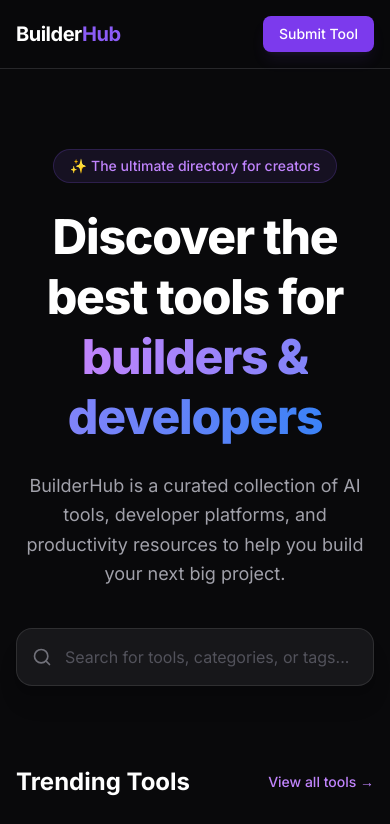
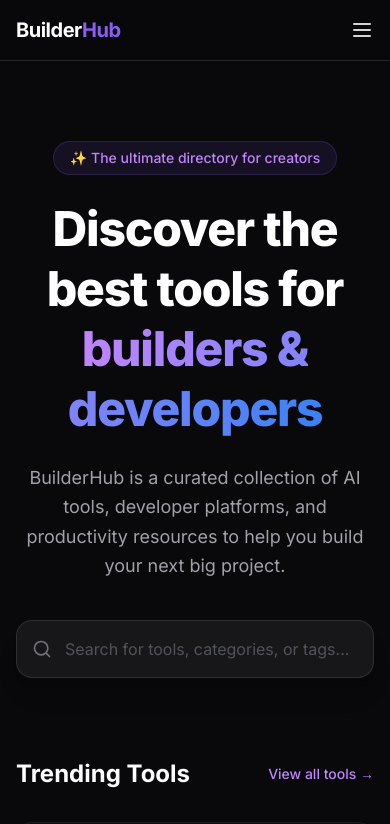
Before and after one commit to realmasin/builderhub, a Next.js app: page / in a window 390 px wide. Shown: the top 824 px of the page. Built offline with nearby package versions, Linux system fonts and the light colour scheme.

Commit message:
Update Navbar.tsx

```diff
--- a/src/components/shared/Navbar.tsx
+++ b/src/components/shared/Navbar.tsx
@@ -1,31 +1,43 @@
+"use client";
 import Link from "next/link";
-import { Search } from "lucide-react";
+import { Menu, X } from "lucide-react";
+import { useState } from "react";
 
 export default function Navbar() {
+  const [isOpen, setIsOpen] = useState(false);
+
   return (
     <nav className="w-full border-b border-zinc-800 p-4 backdrop-blur-md sticky top-0 z-50 bg-[#09090b]/90">
       <div className="max-w-6xl mx-auto flex justify-between items-center">
-
-        {/* Logo */}
         <Link href="/" className="text-xl font-bold tracking-tight text-white hover:opacity-80 transition-opacity">
           Builder<span className="text-purple-500">Hub</span>
         </Link>
 
-        {/* Navigation Links */}
+        {/* Desktop Menu */}
         <div className="hidden md:flex items-center gap-6 text-sm font-medium text-zinc-300">
-          <Link href="/tools" className="hover:text-purple-400 transition-colors">Explore Tools</Link>
+          <Link href="/tools" className="hover:text-purple-400 transition-colors">Explore</Link>
           <Link href="/about" className="hover:text-purple-400 transition-colors">About Us</Link>
           <Link href="/favorites" className="hover:text-purple-400 transition-colors">Favorites</Link>
+          <Link href="/submit" className="bg-purple-600 hover:bg-purple-700 text-white px-4 py-2 rounded-lg transition-colors shadow-lg shadow-purple-500/10">
+            Submit Tool
+          </Link>
         </div>
 
-        {/* Submit Button */}
-        <Link
-          href="/submit"
-          className="bg-purple-600 hover:bg-purple-700 text-white px-4 py-2 rounded-lg text-sm font-medium transition-colors shadow-lg shadow-purple-500/10"
-        >
-          Submit Tool
-        </Link>
+        {/* Mobile Burger Button */}
+        <button className="md:hidden text-zinc-300" onClick={() => setIsOpen(!isOpen)}>
+          {isOpen ? <X className="w-6 h-6" /> : <Menu className="w-6 h-6" />}
+        </button>
       </div>
+
+      {/* Mobile Dropdown Menu */}
+      {isOpen && (
+        <div className="md:hidden absolute top-full left-0 w-full bg-[#09090b] border-b border-zinc-800 flex flex-col items-center py-6 gap-6 shadow-2xl">
+          <Link href="/tools" onClick={() => setIsOpen(false)} className="text-zinc-300 font-medium">Explore Tools</Link>
+          <Link href="/about" onClick={() => setIsOpen(false)} className="text-zinc-300 font-medium">About Us</Link>
+          <Link href="/favorites" onClick={() => setIsOpen(false)} className="text-zinc-300 font-medium">Favorites</Link>
+          <Link href="/submit" onClick={() => setIsOpen(false)} className="bg-purple-600 text-white px-6 py-2 rounded-lg font-medium">Submit Tool</Link>
+        </div>
+      )}
     </nav>
   );
 }
```
